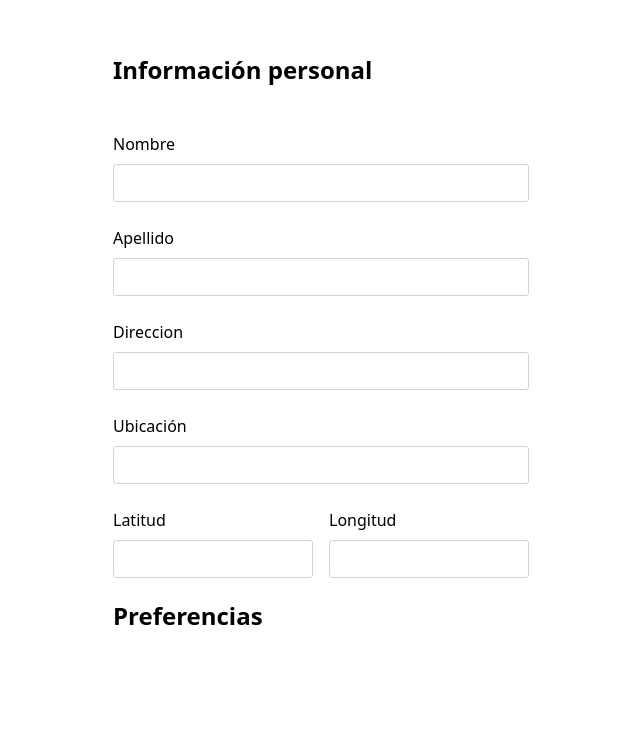
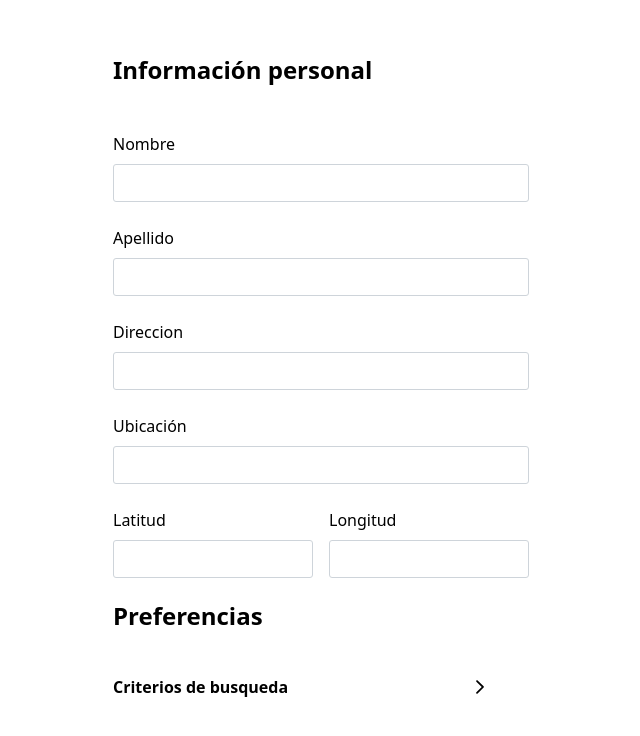
Before and after one commit to CaroVillalba/algoQuePedir-frontend-react, a React (Vite) app: page /profile in a window 1280 px wide. Shown: the top 736 px of the page, without its empty margins (319-959 px from the left). Built offline with nearby package versions, Linux system fonts and the light colour scheme.

Commit message:
section de preferencias en profile

```diff
--- a/src/index.css
+++ b/src/index.css
@@ -31,7 +31,6 @@ button {
   font-size: 1em;
   font-weight: 500;
   font-family: inherit;
-  background-color: #1a1a1a;
   cursor: pointer;
   transition: border-color 0.25s;
 }
--- a/src/views/ProfileView/ProfileView.css
+++ b/src/views/ProfileView/ProfileView.css
@@ -18,3 +18,18 @@
     flex: 1 1 50px;
     min-width: 0;
 }
+
+.preference-button{
+    cursor: pointer;
+    border-radius: 0.2rem;
+    display: flex;
+    align-items: center;
+    width: 100%;
+    gap: 11.5rem;
+
+}
+
+.preference-button:hover{
+    background-color: #fff3e0;
+
+}
--- a/src/views/ProfileView/ProfileView.tsx
+++ b/src/views/ProfileView/ProfileView.tsx
@@ -1,5 +1,8 @@
 import React, { useState } from "react"
 import { InputText } from "primereact/inputtext"
+import { Button } from 'primereact/button'
+import { Card } from  'primereact/card'
+import { ChevronRightIcon } from 'primereact/icons/chevronright';
 import './ProfileView.css'
 
 export const ProfileView = () => {
@@ -73,7 +76,15 @@ export const ProfileView = () => {
                 </div>
             </div>
 
-            <h2>Preferencias</h2>
+           <h2>Preferencias</h2>
+           <div onClick={()=>console.log("click")} className="preference-button">
+                <h4>Criterios de busqueda</h4>
+                <ChevronRightIcon/>
+           </div>
+
+
+
+
 
 
 
```
